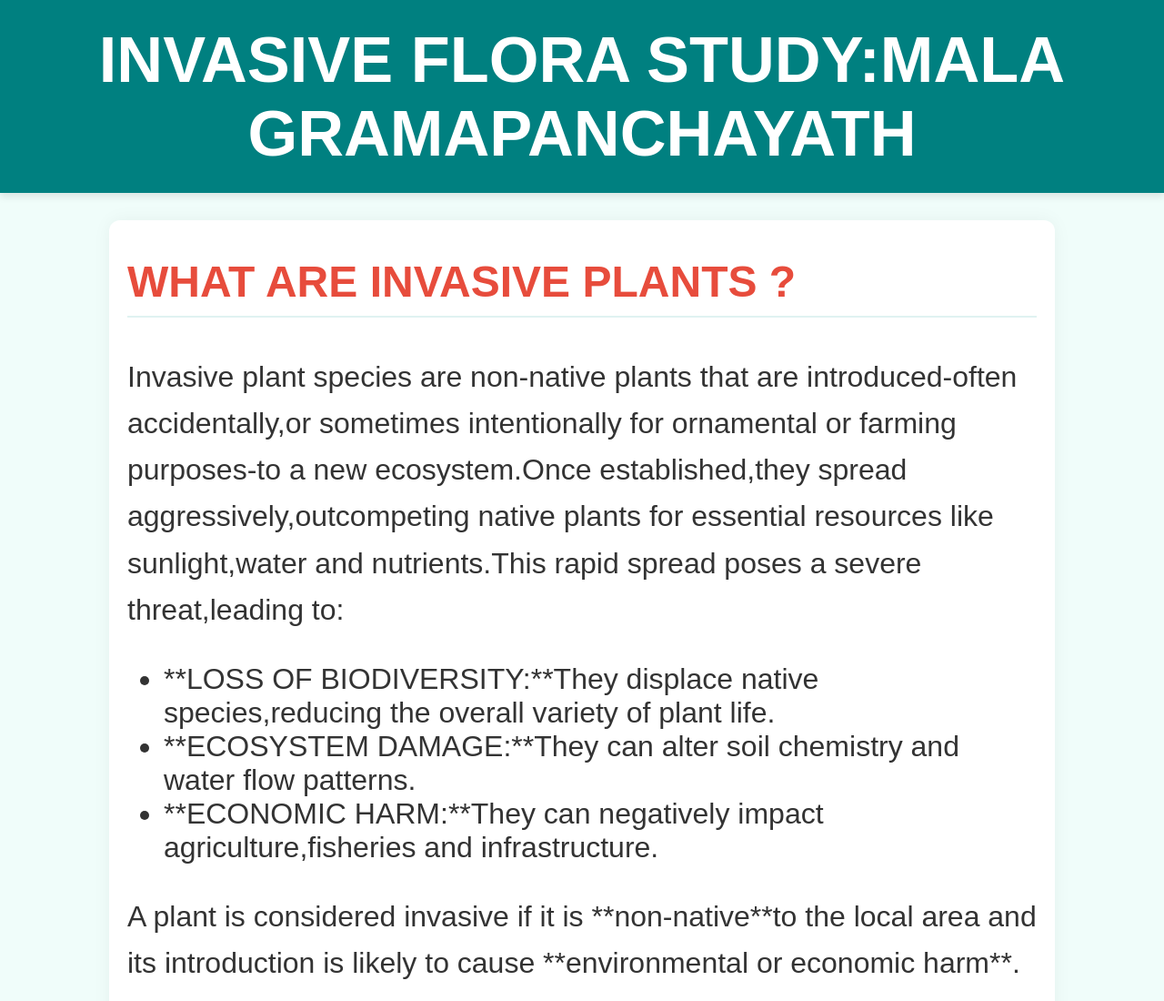
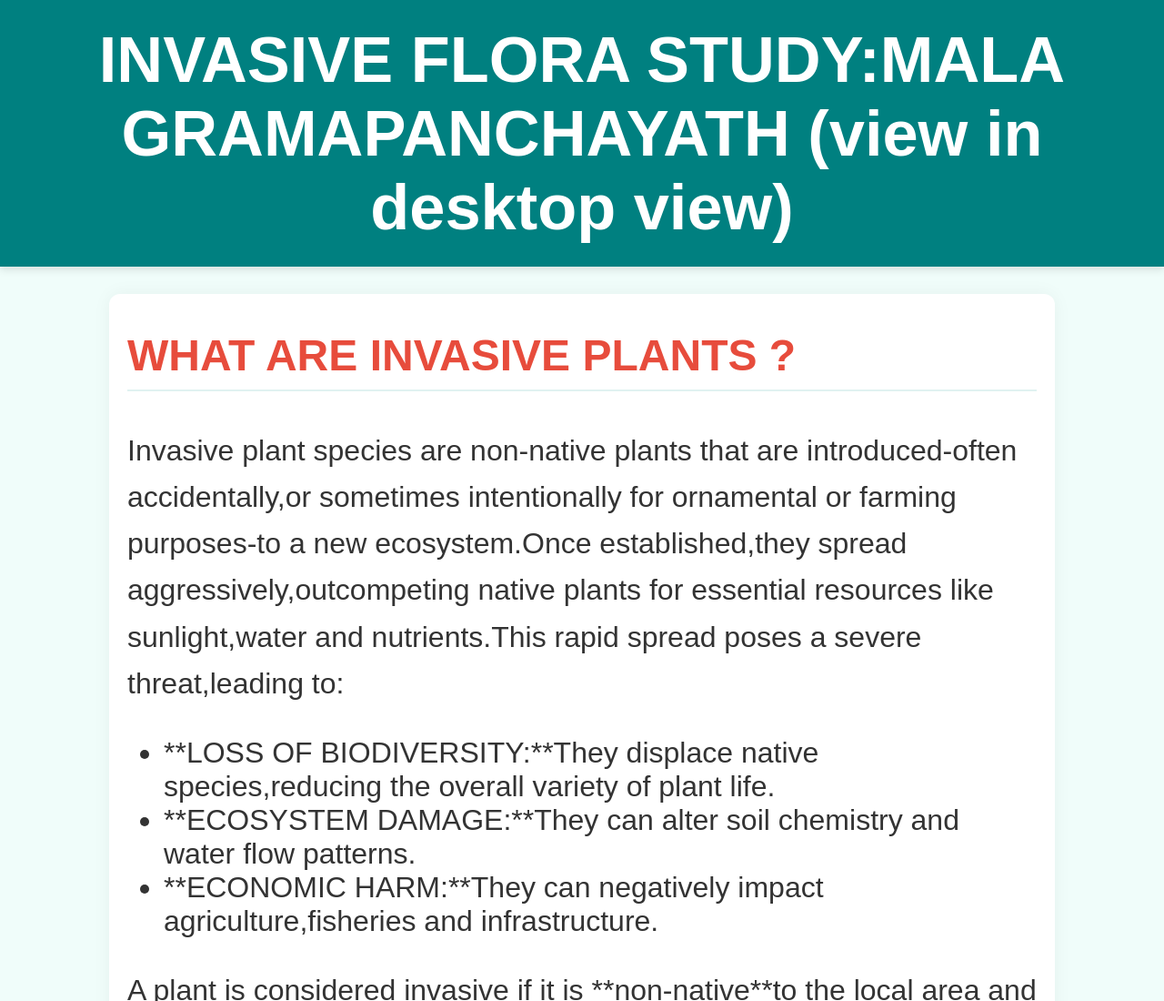
Before and after one commit to aagnarose3-web/INVASIVE-PLANTS, a plain HTML site: page index.html in a window 1280 px wide. Shown: the top 1100 px of the page at 91% size. Drawn offline with Linux system fonts and the light colour scheme.

Commit message:
Update index.html

```diff
--- a/index.html
+++ b/index.html
@@ -70,7 +70,7 @@
 	</head>
 	<body>
 		<header>
-			<h1>INVASIVE FLORA STUDY:MALA GRAMAPANCHAYATH</h1>
+			<h1>INVASIVE FLORA STUDY:MALA GRAMAPANCHAYATH (view in desktop view)</h1>
 		</header>
 		<main>
 			<h2>WHAT ARE INVASIVE PLANTS ?</h2>
```
